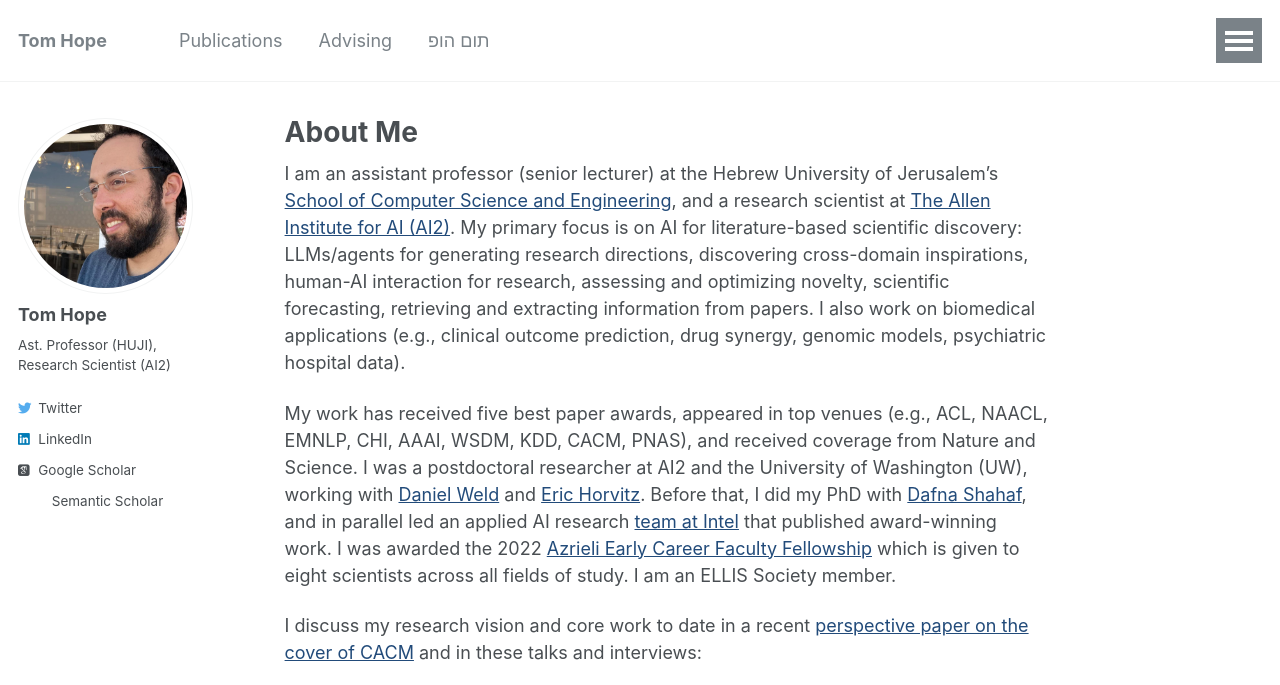
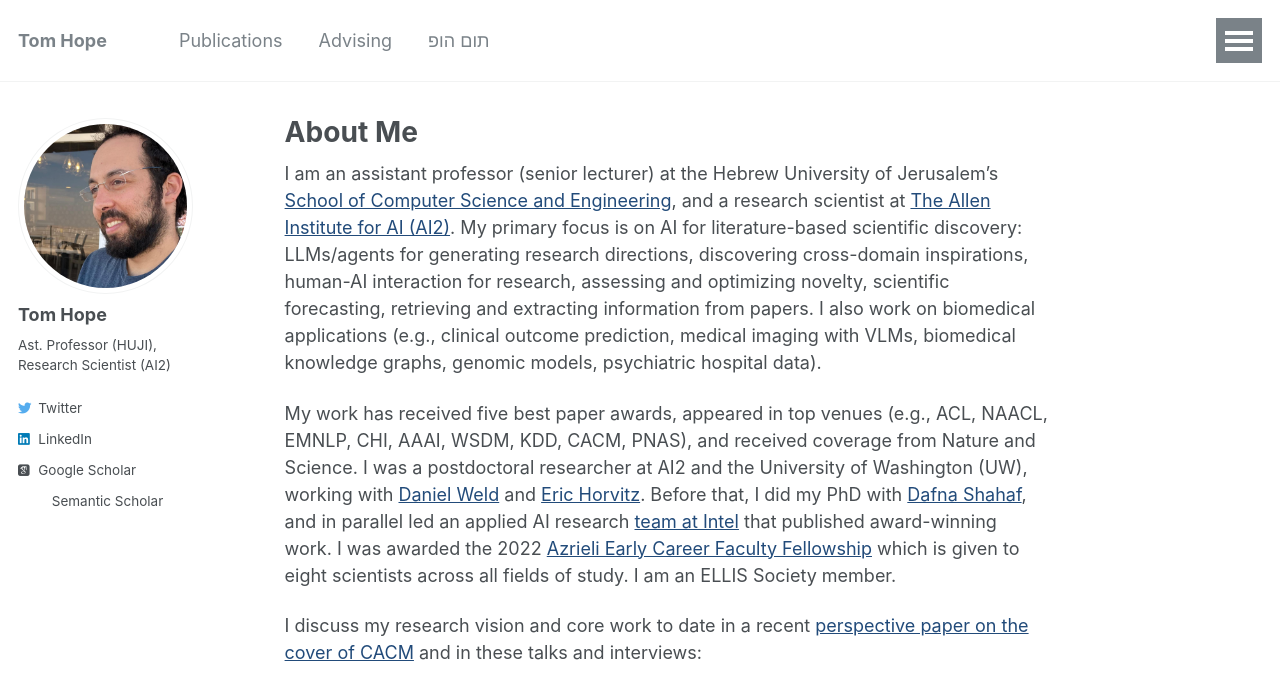
Before and after one commit to tomhoper/tomhoper.github.io, a Jekyll site: the page built from _pages/about.md, in a window 1280 px wide and 900 px high, cut to the strip 0-685 px from the top of the window. Built offline with Jekyll 4.4.1, drawn with Linux system fonts in a browser that asks for light colours; some web fonts are replaced.

Commit message:
Update about.md

```diff
--- a/_pages/about.md
+++ b/_pages/about.md
@@ -8,7 +8,7 @@ redirect_from:
   - /about.html
 ---
 
-I am an assistant professor (senior lecturer) at the Hebrew University of Jerusalem's [School of Computer Science and Engineering](https://www.cs.huji.ac.il/), and a research scientist at [The Allen Institute for AI (AI2)](https://allenai.org/). My primary focus is on AI for literature-based scientific discovery: LLMs/agents for generating research directions, discovering cross-domain inspirations, human-AI interaction for research, assessing and optimizing novelty, scientific forecasting, retrieving and extracting information from papers. I also work on biomedical applications (e.g., clinical outcome prediction, drug synergy, genomic models, psychiatric hospital data).
+I am an assistant professor (senior lecturer) at the Hebrew University of Jerusalem's [School of Computer Science and Engineering](https://www.cs.huji.ac.il/), and a research scientist at [The Allen Institute for AI (AI2)](https://allenai.org/). My primary focus is on AI for literature-based scientific discovery: LLMs/agents for generating research directions, discovering cross-domain inspirations, human-AI interaction for research, assessing and optimizing novelty, scientific forecasting, retrieving and extracting information from papers. I also work on biomedical applications (e.g., clinical outcome prediction, medical imaging with VLMs, biomedical knowledge graphs, genomic models, psychiatric hospital data).
 
 My work has received five best paper awards, appeared in top venues (e.g., ACL, NAACL, EMNLP, CHI, AAAI, WSDM, KDD, CACM, PNAS), and received coverage from Nature and Science.  I was a postdoctoral researcher at AI2 and the University of Washington (UW), working with [Daniel Weld](https://www.cs.washington.edu/people/faculty/weld) and [Eric Horvitz](https://www.microsoft.com/en-us/research/people/horvitz/). Before that, I did my PhD with [Dafna Shahaf](http://www.hyadatalab.com/), and in parallel led an applied AI research [team at Intel](https://www.intel.com/content/www/us/en/artificial-intelligence/bios/tom-hope.html) that published award-winning work. I was awarded the 2022 [Azrieli Early Career Faculty Fellowship](https://azrielifoundation.org/fellows/earlycareer/) which is given to eight scientists across all fields of study. I am an ELLIS Society member.
 
```
